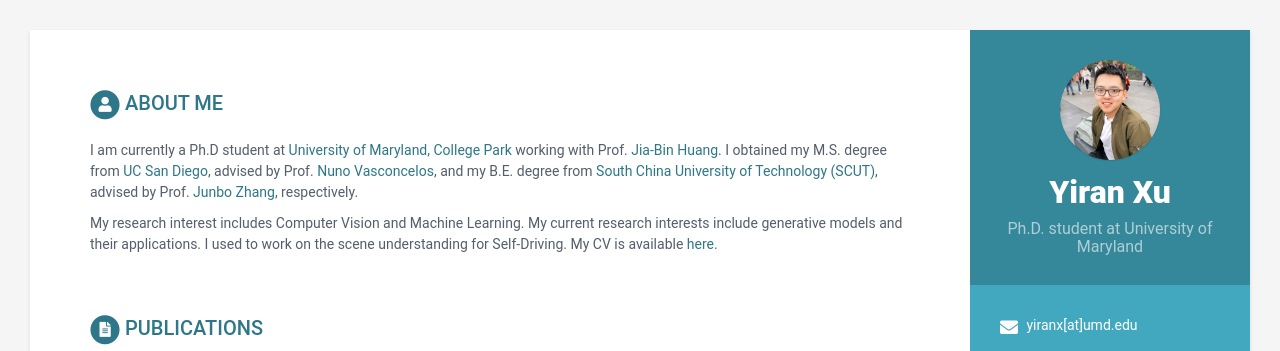
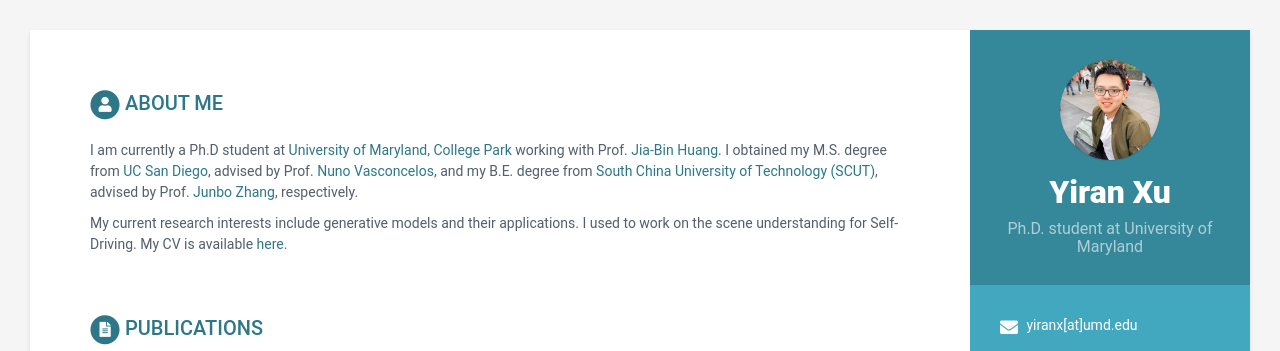
Before and after one commit to Twizwei/twizwei.github.io, a Jekyll site: the page built from index.html, in a window 1280 px wide and 900 px high, cut to the strip 0-351 px from the top of the window. Built offline with Jekyll 4.4.1, drawn with Linux system fonts in a browser that asks for light colours.

Commit message:
update some info

```diff
--- a/_data/data.yml
+++ b/_data/data.yml
@@ -50,7 +50,7 @@ career-profile:
     summary: |
       I am currently a Ph.D student at [University of Maryland, College Park](https://umd.edu/) working with Prof. [Jia-Bin Huang](https://filebox.ece.vt.edu/~jbhuang/). I obtained my M.S. degree from [UC San Diego](http://www.ece.ucsd.edu/), advised by Prof. [Nuno Vasconcelos](http://www.svcl.ucsd.edu/~nuno/), and my B.E. degree from [South China University of Technology (SCUT)](https://en.scut.edu.cn/), advised by Prof. [Junbo Zhang](https://sdgc.stanford.edu/person/junbo-zhang), respectively.
 
-      My research interest includes Computer Vision and Machine Learning. My current research interests include generative models and their applications. I used to work on the scene understanding for Self-Driving. My CV is available [here](../assets/images/Yiran_CV.pdf).
+      My current research interests include generative models and their applications. I used to work on the scene understanding for Self-Driving. My CV is available [here](../assets/images/Yiran_CV.pdf).
 
 industry:
     - degree: Adobe Research
```
